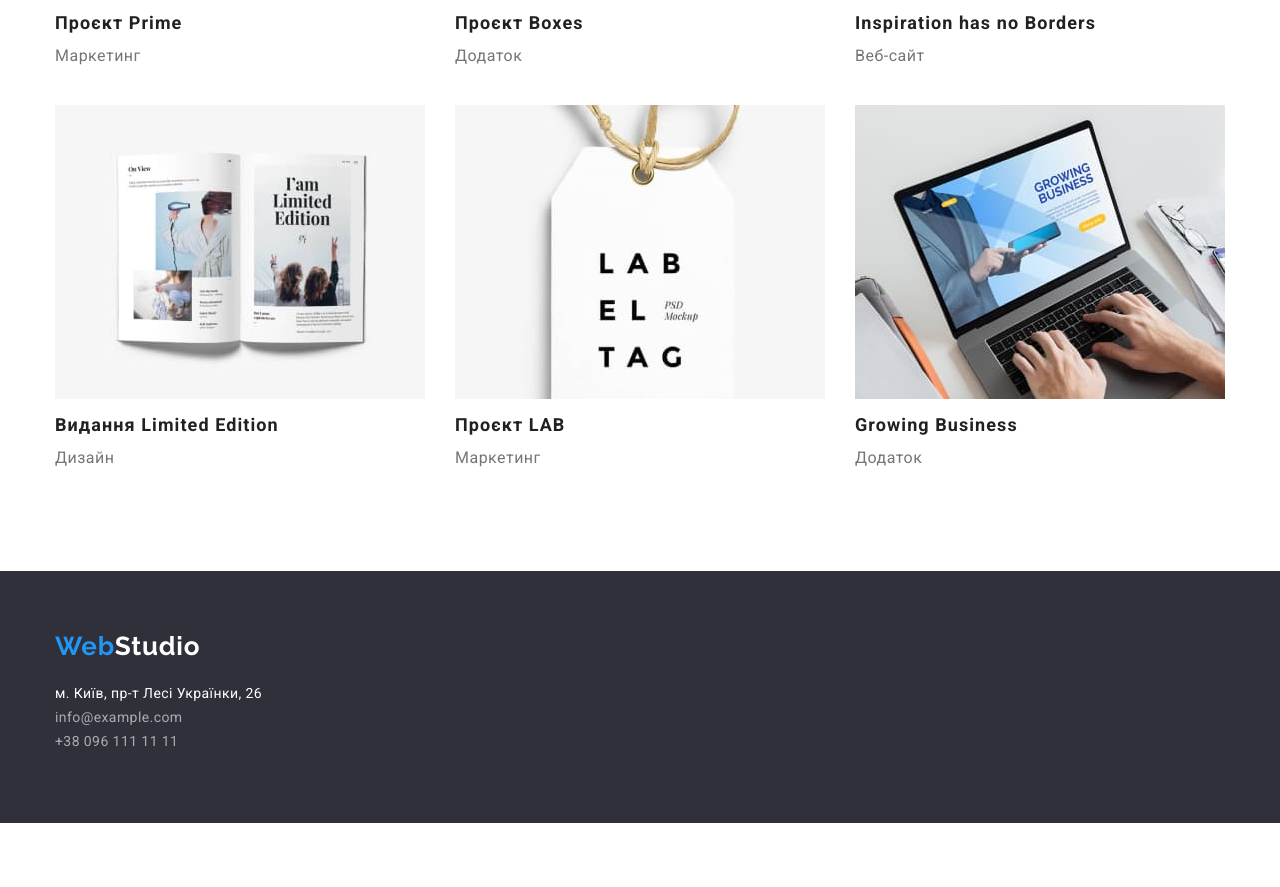
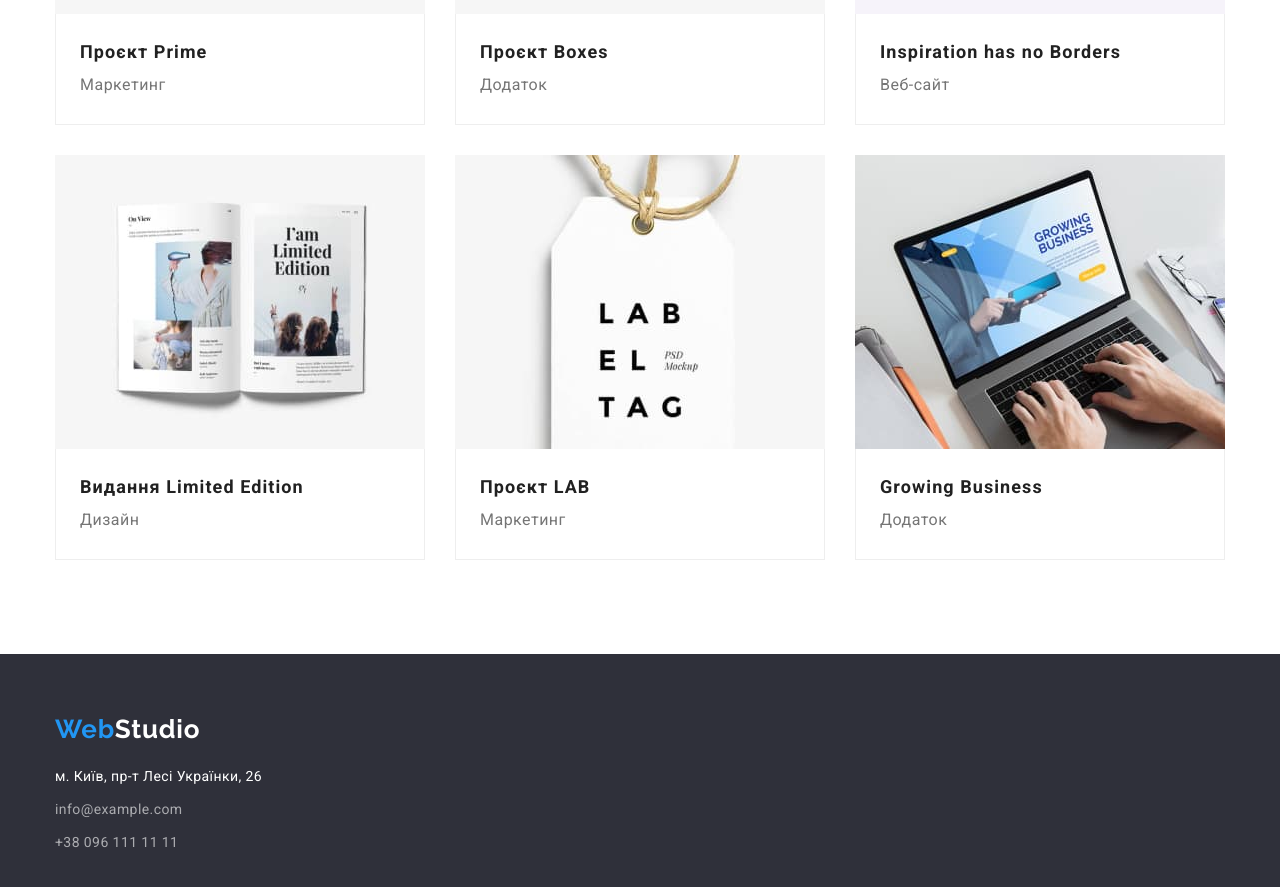
Before and after one commit to GOITUnit/goit-markup-hw-03, a plain HTML site: page portfolio.html in a window 1280 px wide. Shown: the part 965-1852 px from the top of the page. Before the commit the page ends 1788 px from the top, so only its background shows below. Drawn offline with Linux system fonts and the light colour scheme.

Commit message:
home-work-03

```diff
--- a/css/styles.css
+++ b/css/styles.css
@@ -234,6 +234,7 @@ body .list {
     height: 50px;
     padding: 10px 32px;
     border-radius: 4px;
+    border: none;
 }
 
 /* hover, focus for hero-button */
@@ -345,13 +346,16 @@ body .list {
 }
 
 .team-list .img {
-    padding-bottom: 30px;
+
 }
 
 .team-list .title {
     font-weight: 500;
+    margin-bottom: 10px;
+}
 
-    padding-bottom: 10px;
+.about-team{
+    padding: 30px;
 }
 
 /* Підвал */
@@ -367,6 +371,10 @@ body .list {
     font-size: 14px;
     line-height: 1.714;
     letter-spacing: var(--primary-letter-spacing);
+
+}
+
+.adress-link{
     margin-bottom: 9px;
 }
 
@@ -430,13 +438,15 @@ body .list {
     height: 38px;
     padding: 6px 22px;
     border-radius: 4px;
-    box-shadow: 0px 3px 1px rgba(0, 0, 0, 0.1), 0px 1px 2px rgba(0, 0, 0, 0.08), 0px 2px 2px rgba(0, 0, 0, 0.12);
+
+    border: none;
 }
 
 .btn:hover,
 .btn:focus {
     background-color: var(--portfolio-btn-bgc-active);
     color: var(--portfolio-btn-color-activ);
+    box-shadow: 0px 3px 1px rgba(0, 0, 0, 0.1), 0px 1px 2px rgba(0, 0, 0, 0.08), 0px 2px 2px rgba(0, 0, 0, 0.12);
 }
 
 /* списки карток */
@@ -446,20 +456,22 @@ body .list {
     font-size: 18px;
     line-height: 2;
     letter-spacing: var(--portfolio-secondary-latter-spacing);
-    margin-top: 8px;
-    margin-right: 24px;
+
 }
 
 .portfolio-list {
     display: flex;
     flex-wrap: wrap;
-    margin-top: 50px;
+
     margin-right: -30px;
     margin-bottom: -30px;
-
+    margin-top: 34px;
 }
 
-.item{
+.projects-list{
+    padding: 20px 24px;
+    border: 1px solid #EEEEEE;
+    border-top: none;
 
 }
 
--- a/portfolio.html
+++ b/portfolio.html
@@ -48,11 +48,11 @@
     </div>
     </header>
 
-    <main class="portfolio">
+    <main>
       <!--Портфоліо-->
-      <section>
+      <section class="portfolio">
+        <div class="container">
         <h1 class="visually-hidden">Портфоліо</h1>
-        <div class="container">
         <ul class="portfolio-btn list">
           <li class="item">
             <button class="btn" type="button">Усі</button>
@@ -79,8 +79,10 @@
               width="370"
               height="294"
             />
+            <div class="projects-list">
               <h2 class="title">Технокряк</h2>
               <p  class="text">Веб-сайт</p>
+            </div>
           </li>
           <li class="item">
             <img class="img"
@@ -89,8 +91,10 @@
               width="370"
               height="294"
             />
+            <div class="projects-list">
               <h2 class="title">Постер New Orlean vs Golden Star</h2>
               <p class="text">Дизайн</p>
+            </div>
           </li>
           <li class="item">
             <img class="img"
@@ -99,8 +103,10 @@
               width="370"
               height="294"
             />
+            <div class="projects-list">
               <h2 class="title">Ресторан Seafood</h2>
               <p class="text">Додаток</p>
+            </div>
           </li>
           <li class="item">
             <img class="img"
@@ -109,8 +115,10 @@
               width="370"
               height="294"
             />
+            <div class="projects-list">
               <h2 class="title">Проєкт Prime</h2>
               <p class="text">Маркетинг</p>
+            </div>
           </li>
           <li class="item">
             <img class="img"
@@ -119,8 +127,10 @@
               width="370"
               height="294"
             />
+            <div class="projects-list">
               <h2 class="title">Проєкт Boxes</h2>
               <p class="text">Додаток</p>
+            </div>
           </li>
           <li class="item">
             <img class="img"
@@ -129,8 +139,10 @@
               width="370"
               height="294"
             />
+            <div class="projects-list">
               <h2 class="title">Inspiration has no Borders</h2>
               <p class="text">Веб-сайт</p>
+            </div>
           </li>
           <li class="item">
             <img class="img"
@@ -139,8 +151,10 @@
               width="370"
               height="294"
             />
+            <div class="projects-list">
               <h2 class="title">Видання Limited Edition</h2>
               <p class="text">Дизайн</p>
+            </div>
           </li>
           <li class="item">
             <img class="img"
@@ -149,8 +163,10 @@
               width="370"
               height="294"
             />
+            <div class="projects-list">
               <h2 class="title">Проєкт LAB</h2>
               <p class="text">Маркетинг</p>
+            </div>
           </li>
           <li class="item">
             <img class="img"
@@ -159,8 +175,10 @@
               width="370"
               height="294"
             />
+            <div class="projects-list">
               <h2 class="title">Growing Business</h2>
               <p class="text">Додаток</p>
+            </div>
           </li>
         </ul>
       </div>
@@ -172,7 +190,7 @@
         <a class="logo logo-footer link" href="./index.html"><span>Web</span>Studio</a>
         <address class="address">
           <ul class="address-list list">
-            <li class="item">
+            <li class="item adress-link">
               <a class="link link-address"
               href="https://goo.gl/maps/GNWSCM9yFP9jynwZ7"
                         target="_blank"
@@ -180,7 +198,7 @@
                 </a
               >
             </li>
-            <li class="item">
+            <li class="item adress-link">
                 <a class="link" href="mailto:info@example.com">info@example.com</a>
             </li>
             <li class="item">
```
Also changed, not shown: index.html (+10 -2 lines). Lines whose indentation alone changed are shown as unchanged.
